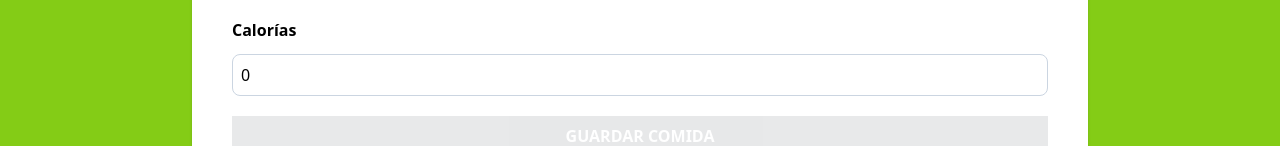
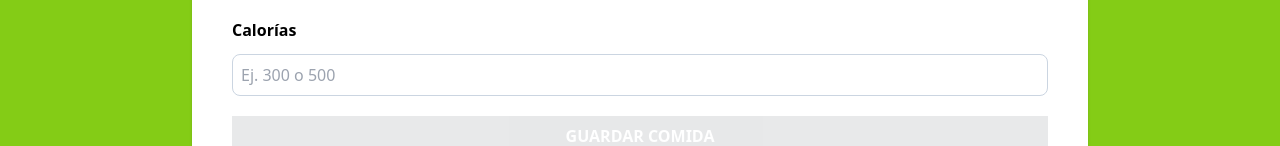
Before and after one commit to AnrubioG/contador_calorias, a React (Vite) app: page / in a window 1280 px wide. Shown: the part 358-504 px from the top of the page. Built offline with nearby package versions, Linux system fonts and the light colour scheme.

Commit message:
edición valor por defecto de calorias en formulario

```diff
--- a/src/components/Form.tsx
+++ b/src/components/Form.tsx
@@ -93,7 +93,6 @@ export default function Form({ dispatch, state }: FormProps) {
           type="number"
           className="border border-slate-300 rounded-lg p-2"
           placeholder="Ej. 300 o 500"
-          value={activity.calories}
           onChange={handleChange}
         />
       </div>
```
